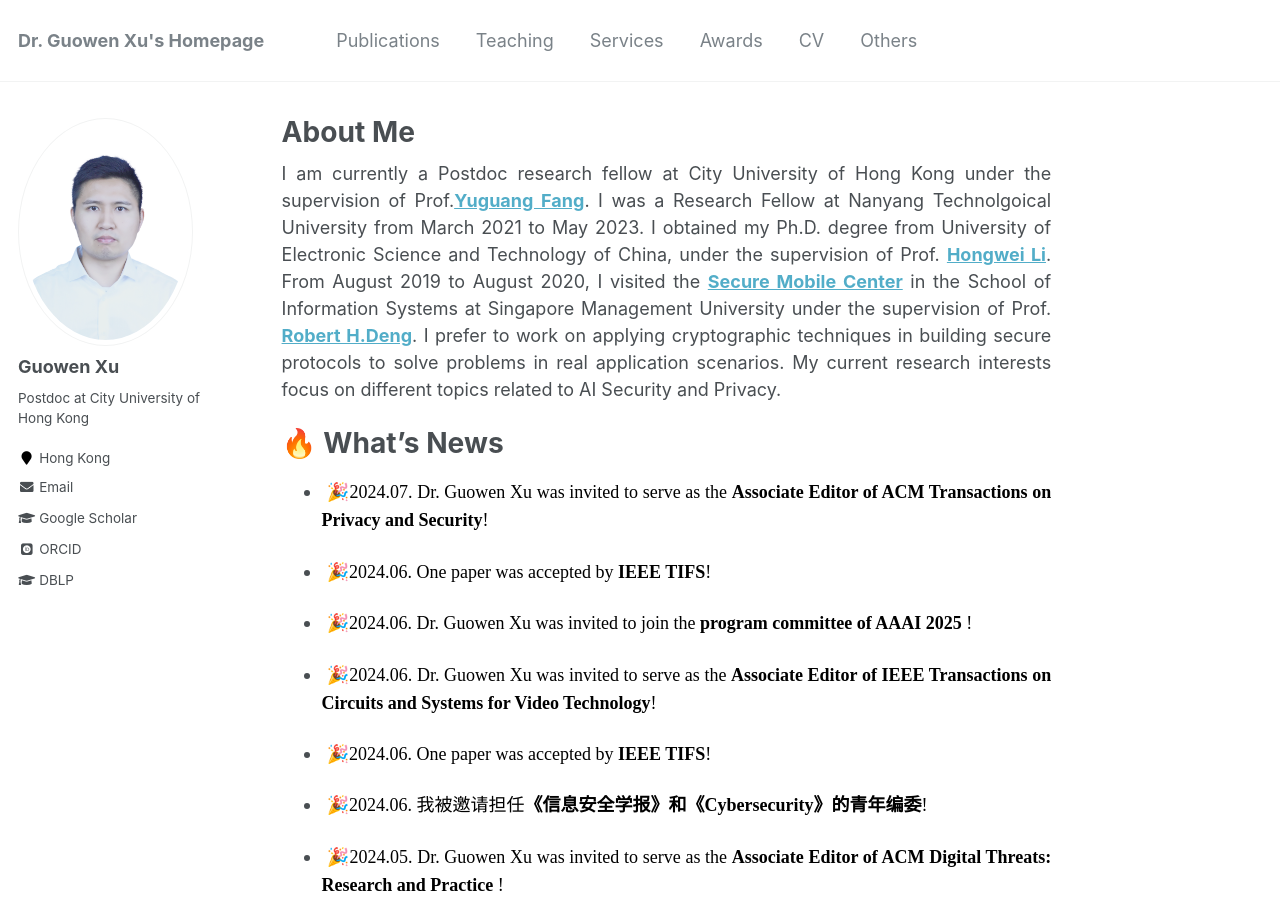
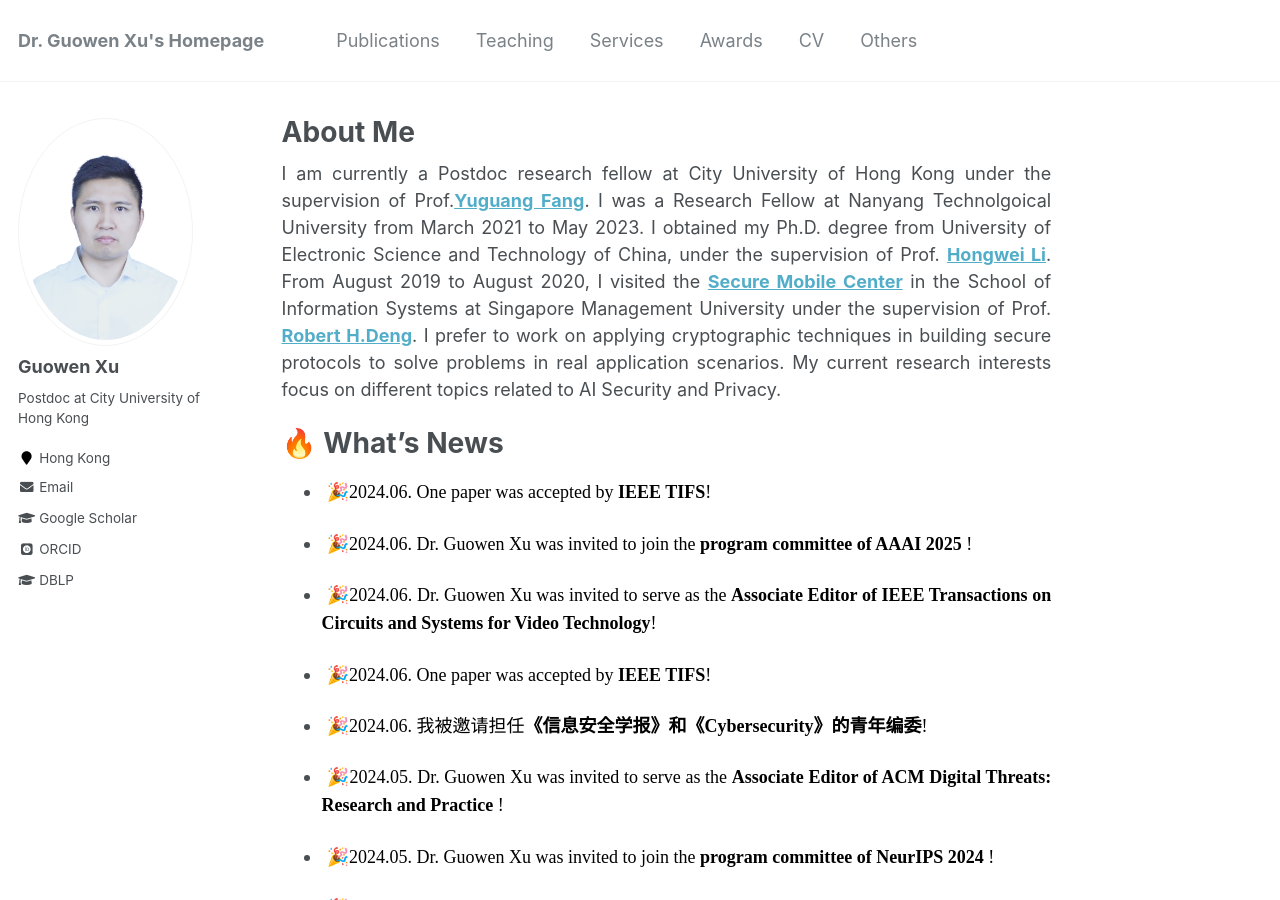
Before and after one commit to Guowen-xu/guowen-xu.github.io, a Jekyll site: the page built from _pages/about.md, in a window 1280 px wide and 900 px high. Built offline with Jekyll 4.4.1, drawn with Linux system fonts in a browser that asks for light colours; some web fonts are replaced.

Commit message:
Update about.md

```diff
--- a/_pages/about.md
+++ b/_pages/about.md
@@ -15,7 +15,6 @@ redirect_from:
 
   🔥 What's News
 ======
--  <p align="justify">&nbsp;🎉<font face="Times New Roman" color=black size=4>2024.07.  Dr. Guowen Xu was invited to serve as the <b>Associate Editor of   ACM Transactions on Privacy and Security</b>!</font></p>
 -  <p align="justify">&nbsp;🎉<font face="Times New Roman" color=black size=4>2024.06. One paper was accepted by <b>IEEE TIFS</b>!</font></p>
 -  <p align="justify">&nbsp;🎉<font face="Times New Roman" color=black size=4>2024.06.  Dr. Guowen Xu was invited to join the <b>program committee of AAAI 2025 </b>!</font></p>
 -   <p align="justify">&nbsp;🎉<font face="Times New Roman" color=black size=4>2024.06.  Dr. Guowen Xu was invited to serve as the <b>Associate Editor of   IEEE Transactions on Circuits and Systems for Video Technology</b>!</font></p>
```
